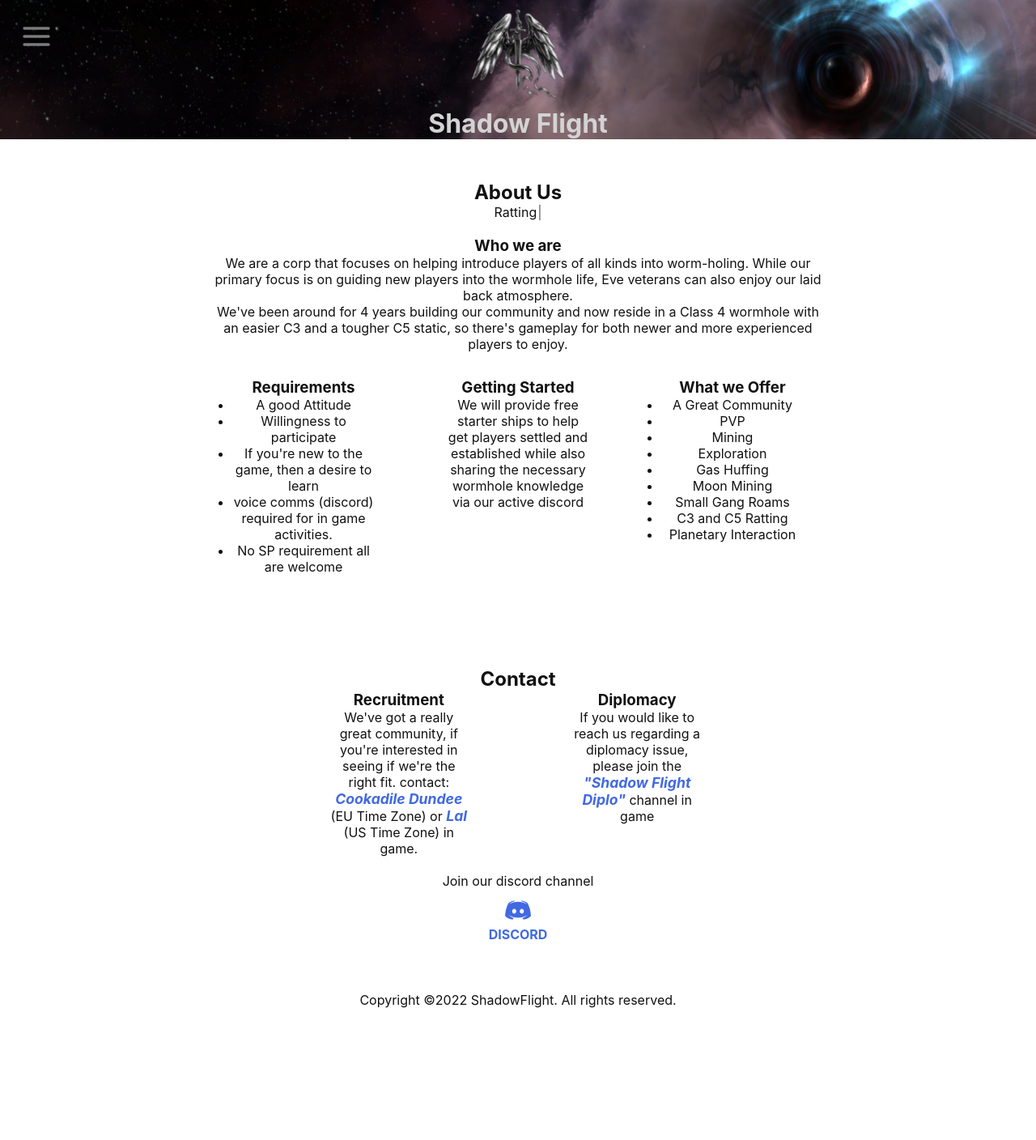
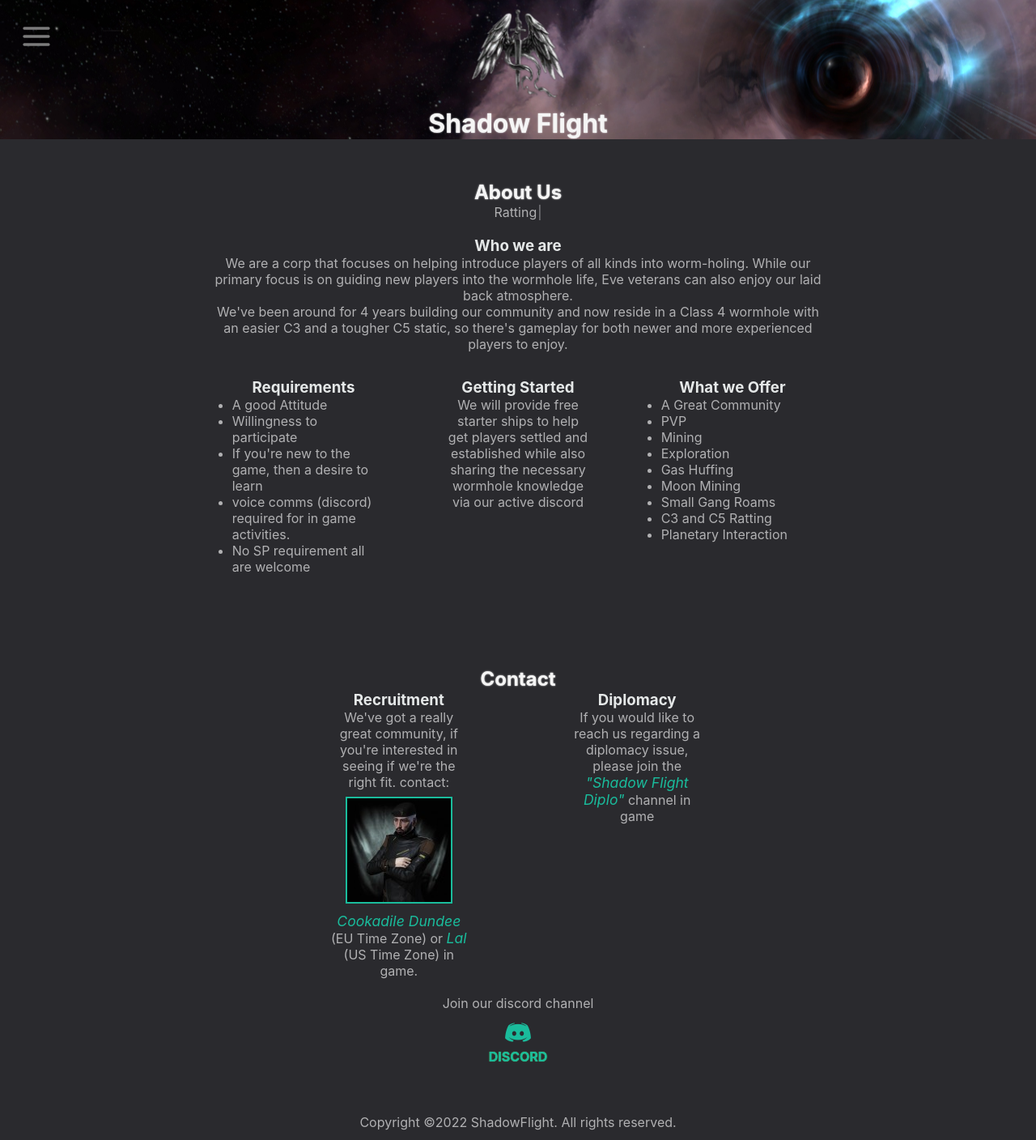
Before and after one commit to phellwege/shadowflight, a React (Create React App) app in the folder shadowflight/: page / in a window 1280 px wide. Shown: the whole page at 81% size. Before the commit the page ends 1257 px from the top, so only its background shows below. Built offline with nearby package versions, Linux system fonts and the light colour scheme; a web font is replaced by a local one.

Commit message:
minor fixes and swapped to nightmode by default

```diff
--- a/shadowflight/src/App.css
+++ b/shadowflight/src/App.css
@@ -36,6 +36,9 @@
   width: 60%;
   padding: 1%;
 }
+#divSplit ul li {
+  text-align: left;
+}
 #divSplitContact {
   display: flex;
   justify-content: space-evenly;
@@ -57,7 +60,9 @@
 #in_game {
   font-style: italic;
   font-size: 1.1em;
-  font-weight: bold;
+}
+#portrait {
+  margin: 7.5px;
 }
 @media (prefers-reduced-motion: no-preference) {
   .App-logo {
--- a/shadowflight/src/components/Contact.js
+++ b/shadowflight/src/components/Contact.js
@@ -1,6 +1,7 @@
 import React from 'react';
 import discordCustom from '../static/discordCustom.png'
 import discordBlue from '../static/discordBlue.png'
+import cookadile from '../static/cookadile.jpeg'
 export default () => {
     return (
         <>
@@ -11,7 +12,7 @@ export default () => {
                 <div id='divSplitContact'>
                     <div id='inner-div'>
                         <h3>Recruitment</h3>
-                        <p>We've got a really great community, if you're interested in seeing if we're the right fit. contact: <span id='in_game'>Cookadile Dundee</span> (EU Time Zone) or <span id='in_game'>Lal</span> (US Time Zone) in game.</p>
+                        <p>We've got a really great community, if you're interested in seeing if we're the right fit. contact: <img src={cookadile} id='portrait'/><br/><span id='in_game'>Cookadile Dundee</span> (EU Time Zone) or <span id='in_game'>Lal</span> (US Time Zone) in game.</p>
                     </div>
                     <div id='inner-div'>
                         <h3>Diplomacy</h3>
--- a/shadowflight/src/components/NavBar.js
+++ b/shadowflight/src/components/NavBar.js
@@ -10,7 +10,7 @@ import Discord from '../static/discord.png';
 
 const NavBar = () => {
         const [toggled, setToggled] = useState(false);
-        const [theme, setTheme] = useState({mode: 'light'})
+        const [theme, setTheme] = useState({mode: 'dark'})
         const handleClick =() => {
             setToggled((s)=>!s);
             setTheme(theme.mode === 'dark' ? {mode: 'light'}: {mode:'dark'})
@@ -107,9 +107,12 @@ const NavBar = () => {
         color: ${props =>
             props.theme.mode === 'dark' ? '#1ABC9C' : 'royalblue'};
     }
+    #portrait {
+        border:${props =>
+            props.theme.mode === 'dark' ? '2px solid #1ABC9C' : '2px solid royalblue'};
+    }
     };
 `
-
     return (
         <>
         <ThemeProvider theme={theme}>
@@ -126,7 +129,7 @@ const NavBar = () => {
                             <li><a class="active" href="#headspace" onClick={() => closeMenu()}>Home</a></li>
                             <div className="Mode" id='menu_toggle' onClick={() => closeMenu()}>
                                 <Toggle toggled={toggled} onClick={handleClick} />
-                                {theme.mode === 'dark' ? "Dark Mode" : "Light Mode"}
+                                {theme.mode === 'dark' ? "Light Mode" : "Dark Mode"}
                             </div>
                             <li><a href="https://seat.seachest.net/home" target="_blank" onClick={() => closeMenu()}>Seat Login</a></li>
                             <li><a href="https://path.shadowflight.org/map/MQ%3D%3D" target="_blank" onClick={() => closeMenu()}>Pathfinder</a></li>
```
Also changed, not shown: shadowflight/src/static/cookadile.jpeg (added), 1 other file (tests, documents, lock files or other folders).
